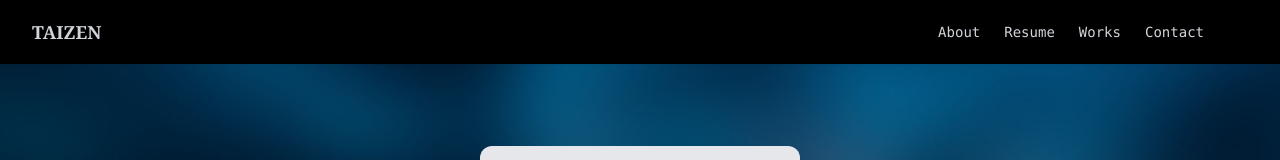
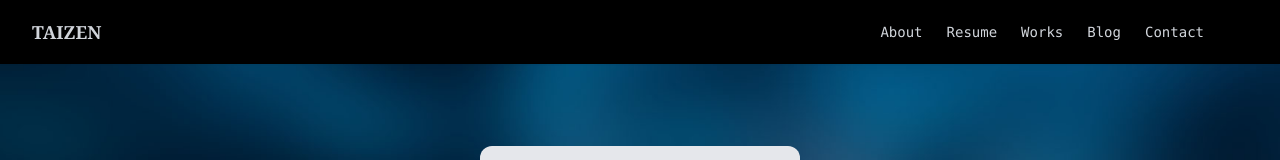
Before and after one commit to taichi-de/my-portfolio, a Next.js app: page /contact in a window 1280 px wide. Shown: the top 160 px of the page. Built offline with nearby package versions, Linux system fonts and the light colour scheme.

Commit message:
add Blog Page

```diff
--- a/components/nabvar/Dropdown.js
+++ b/components/nabvar/Dropdown.js
@@ -24,6 +24,11 @@ export const Dropdown = ({ isOpen }) => {
           Works
         </a>
       </Link>
+      <Link href="/blog">
+        <a className="px-3 py-2 text-gray-300 rounded hover:bg-gray-700">
+          Blog
+        </a>
+      </Link>
       <Link href="/contact">
         <a className="px-3 py-2 text-gray-300 rounded hover:bg-gray-700">
           Contact
--- a/components/nabvar/Navbar.js
+++ b/components/nabvar/Navbar.js
@@ -42,6 +42,11 @@ export const Navbar = ({ toggle }) => {
               Works
             </a>
           </Link>
+          <Link href="/blog">
+            <a className="px-3 py-2 text-gray-300 rounded hover:bg-gray-700">
+              Blog
+            </a>
+          </Link>
           <Link href="/contact">
             <a className="px-3 py-2 text-gray-300 rounded hover:bg-gray-700">
               Contact
--- a/pages/blog.js
+++ b/pages/blog.js
@@ -6,7 +6,7 @@ import Link from "next/link";
 
 export default function Blog({ blog }) {
   return (
-    <div>
+    <Layout title="Blog">
       <ul>
         {blog.map((blog) => (
           <li key={blog.id}>
@@ -16,7 +16,7 @@ export default function Blog({ blog }) {
           </li>
         ))}
       </ul>
-    </div>
+    </Layout>
   );
 }
 
--- a/pages/works.js
+++ b/pages/works.js
@@ -16,7 +16,7 @@ export default function Works() {
     <Layout title="Works">
       <div className="h-full p-4">
         <p className="font-mono text-lg font-bold text-white mt-14">Works</p>
-        <div className="grid w-9/12 grid-cols-1 mx-auto my-4 overflow-y-scroll leading-relaxed text-center text-white h-2/3 overscroll-y-auto sm:grid-cols-3">
+        <div className="grid w-2/3 grid-cols-1 mx-auto my-4 overflow-y-scroll leading-relaxed text-center text-white h-2/3 overscroll-y-auto sm:grid-cols-3">
           <WorksItem {...worksObjOne} />
           <WorksItem {...worksObjTwo} />
           <WorksItem {...worksObjThree} />
```
